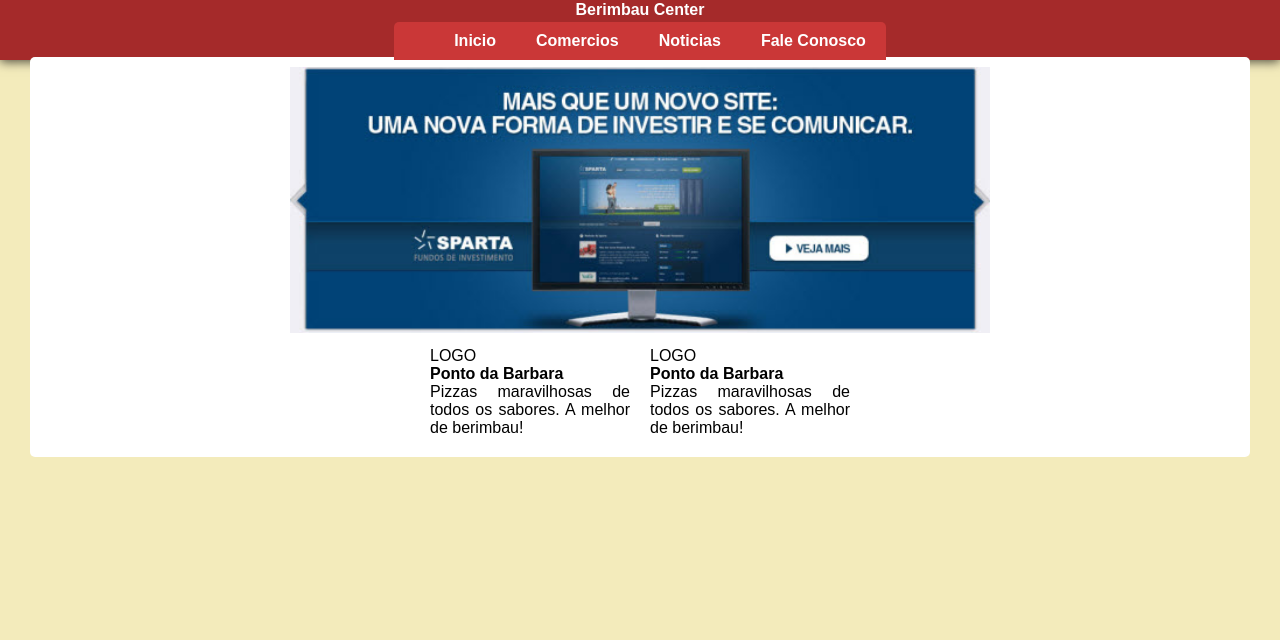
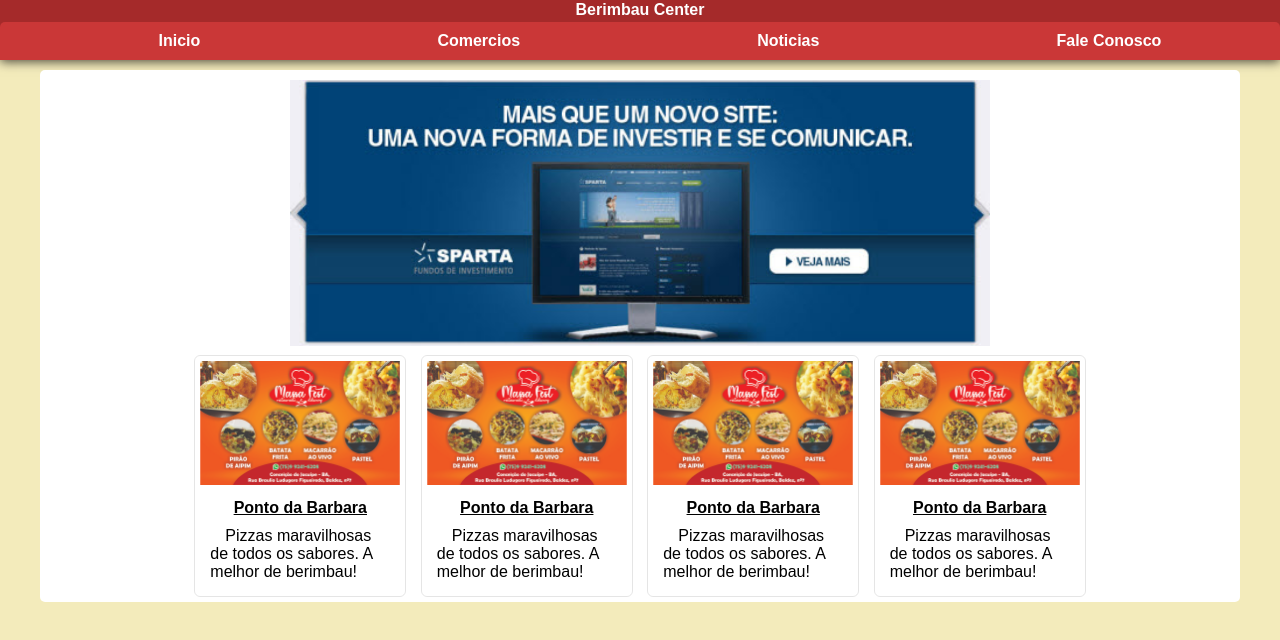
Before and after one commit to guiidev-cj/projetos, a plain HTML site: page berimbau-center/index.html in a window 1280 px wide. Shown: the part 66-706 px from the top of the page. Drawn offline with Linux system fonts and the light colour scheme.

Commit message:
atualização do projeto berimbau center

```diff
--- a/berimbau-center/index.html
+++ b/berimbau-center/index.html
@@ -11,12 +11,13 @@
 <body>
     <header>
 
-        <p>
-            <img id="logo" src="favicon.png" alt=""><br>
+        <p> <span id="pesquisar">BUSCAR</span>
+            <img id="logo" src="favicon.png" alt="">
+            <span id="menu">MENU</span>
+            <br>
             Berimbau Center
         </p>
-
-        <ol>
+        <ol id="nav">
             <li><a href="">Inicio</a></li>
             <li><a href="">Comercios</a></li>
             <li><a href="">Noticias</a></li>
@@ -28,8 +29,20 @@
             <img src="img/banner1.jpg" alt="">
         </main>
         <div id="container">
+            <div class="conteudo">
             <div class="rows">
-                <p class="img_rows">LOGO</p>
+
+                <p class="img_rows"><img src="img/produtos.jpg" alt=""></p>
+                <H4 class="title_rows">Ponto da Barbara</H4>
+                 <P class="info_rows">
+                     Pizzas maravilhosas de todos
+                 os sabores. A melhor de berimbau!
+                 </P>
+
+
+            </div>
+            <div class="rows">
+                <p><img src="img/produtos.jpg" alt=""></p>
                 <H4 class="title_rows">Ponto da Barbara</H4>
                  <P class="info_rows">
                      Pizzas maravilhosas de todos
@@ -38,13 +51,22 @@
 
             </div>
             <div class="rows">
-                <p class="img_rows">LOGO</p>
+                <p class="img_rows"><img src="img/produtos.jpg" alt=""></p>
                 <H4 class="title_rows">Ponto da Barbara</H4>
                  <P class="info_rows">
                      Pizzas maravilhosas de todos
                  os sabores. A melhor de berimbau!
                  </P>
 
+            </div>
+            <div class="rows">
+                <p class="img_rows"><img src="img/produtos.jpg" alt=""></p>
+                <H4 class="title_rows">Ponto da Barbara</H4>
+                 <P class="info_rows">
+                     Pizzas maravilhosas de todos
+                 os sabores. A melhor de berimbau!
+                 </P>
+                </div>
             </div>
 
 
--- a/berimbau-center/style.css
+++ b/berimbau-center/style.css
@@ -2,6 +2,7 @@
     font-family: Arial, Helvetica, sans-serif;
     margin: 0;
 }
+
 
 li {
     padding: 10px;
@@ -17,6 +18,19 @@ body {
     background-color: rgba(231, 213, 112, 0.473);
 }
 /* Cabeçalho */
+
+@media screen and (max-width: 500px) {
+    #nav{
+        display: none;
+    }
+}
+
+@media screen and (min-width: 500px) {
+    #menu, #pesquisar{
+        display: none;
+    }
+}
+
 header {
     text-align: center;
     background-color: brown;
@@ -25,6 +39,28 @@ header {
 
 #logo {
     width: 60px;
+}
+
+#menu{
+    color: brown;
+    background-color: white;
+    position: absolute;
+    right: 10%;
+    top: 30px;
+    border: 1px solid;
+    border-radius: 10px;
+    padding: 7px;
+}
+
+#pesquisar{
+    color: brown;
+    background-color: white;
+    position: absolute;
+    left: 10%;
+    top: 30px;
+    border: 1px solid;
+    border-radius: 10px;
+    padding: 7px;
 }
 
 header p {
@@ -47,10 +83,14 @@ header a:hover{
     transition-duration: 0.3s;
 }
 
-ol {
-    display: inline-flex;
+header ol {
+    display: flex;
     background-color: rgb(202, 55, 55);
     border-radius: 5px 5px 0px 0px;
+}
+
+header li {
+    margin: auto;
 }
 
 
@@ -62,6 +102,7 @@ main {
 }
 
 main img{
+    margin-top: 10px;
     width: 100%;
     max-width: 700px;
 }
@@ -70,18 +111,58 @@ section {
     background-color: white;
     max-width: 1200px;
     margin: auto;
-    margin-top: -3px;
-    padding: 10px;
+    margin-top: 10px;
     border-radius: 5px;
     text-align: center;
 }
 #container{
-    display: inline-flex;
-    text-align: justify;
+    display:;
+    margin: auto;
+    text-align: center;
 }
-.rows {
-    width: 200px;
-    margin: 10px;
+.conteudo {
+    margin: auto;
+    text-align: center;
+}
+
+@media screen and (max-width: 500px) {
+    .rows{
+
+    }
+    #container img {
+        width: 90%;
+    }
+}
+@media screen and (min-width: 500px) {
+    .rows{
+        width: 200px;
+    }
+    #container img {
+        width: 200px;
+    }
+}
+
+.rows{
+    display: inline-block;
+    border: 1px solid rgba(0, 0, 0, 0.103);
+    border-radius: 6px;
+    padding: 5px;
+    margin: 5px;
+}
+
+#container img {
+    margin: auto;
+}
+
+.title_rows{
+    margin: 10px 0px 10px 0px;
+    text-decoration: underline;
+}
+
+.info_rows{
+    text-align: start;
+    text-indent: 15px;
+    margin: 10px 10px 10px 10px;
 }
 /* rodape */
 footer {
```
Also changed, not shown: berimbau-center/img/produtos.jpg (added).
